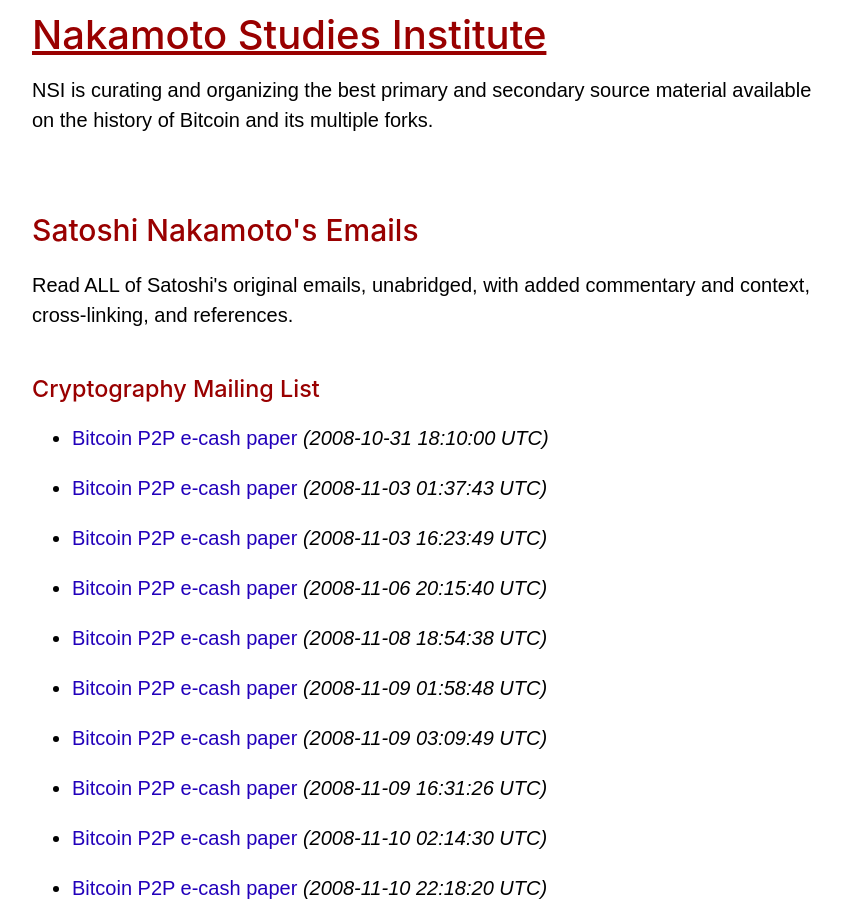
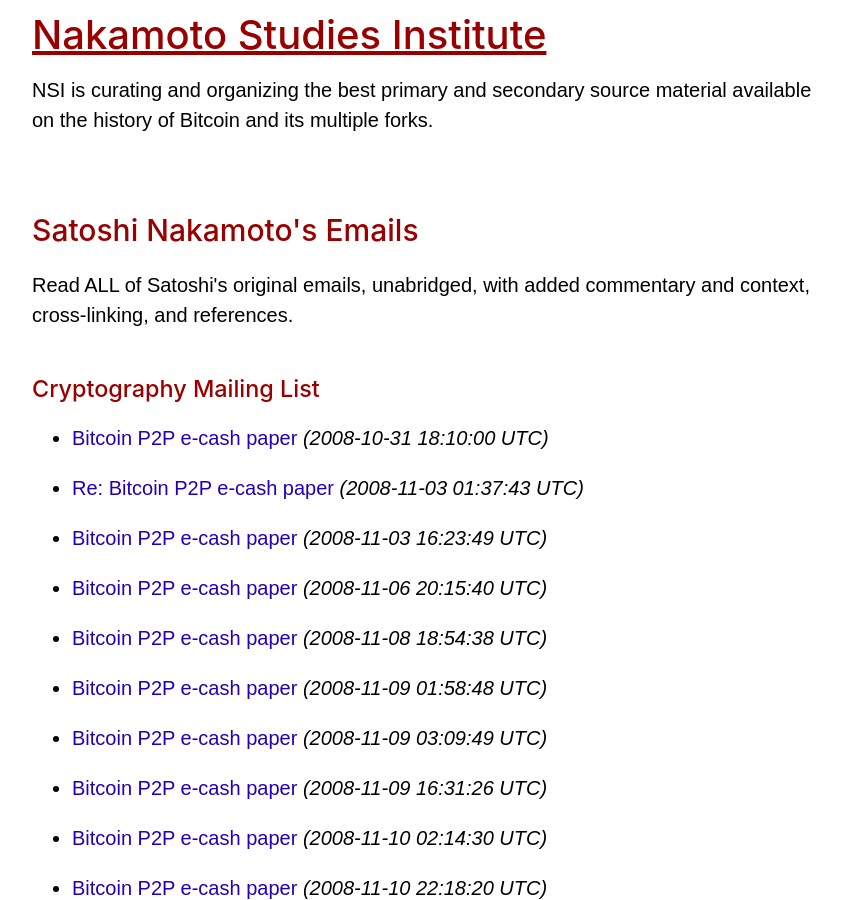
Before and after one commit to nakamotostudies/nakamotostudies.github.io, a Jekyll site: the page built from index.md, in a window 1280 px wide and 900 px high. Shown: the whole window, without its empty margins (58-900 px from the left). Built offline with Jekyll 4.4.1, drawn with Linux system fonts in a browser that asks for light colours.

```diff
--- a/index.md
+++ b/index.md
@@ -16,7 +16,7 @@ Read ALL of Satoshi's original emails, unabridged, with added commentary and con
 
 <li><a href="/emails/cryptography/1">Bitcoin P2P e-cash paper</a> <em>(2008-10-31 18:10:00 UTC)</em></li>
 
-<li><a href="/emails/cryptography/2">Bitcoin P2P e-cash paper</a> <em>(2008-11-03 01:37:43 UTC)</em></li>
+<li><a href="/emails/cryptography/2">Re: Bitcoin P2P e-cash paper</a> <em>(2008-11-03 01:37:43 UTC)</em></li>
 
 <li><a href="/emails/cryptography/3">Bitcoin P2P e-cash paper</a> <em>(2008-11-03 16:23:49 UTC)</em></li>
 
```
